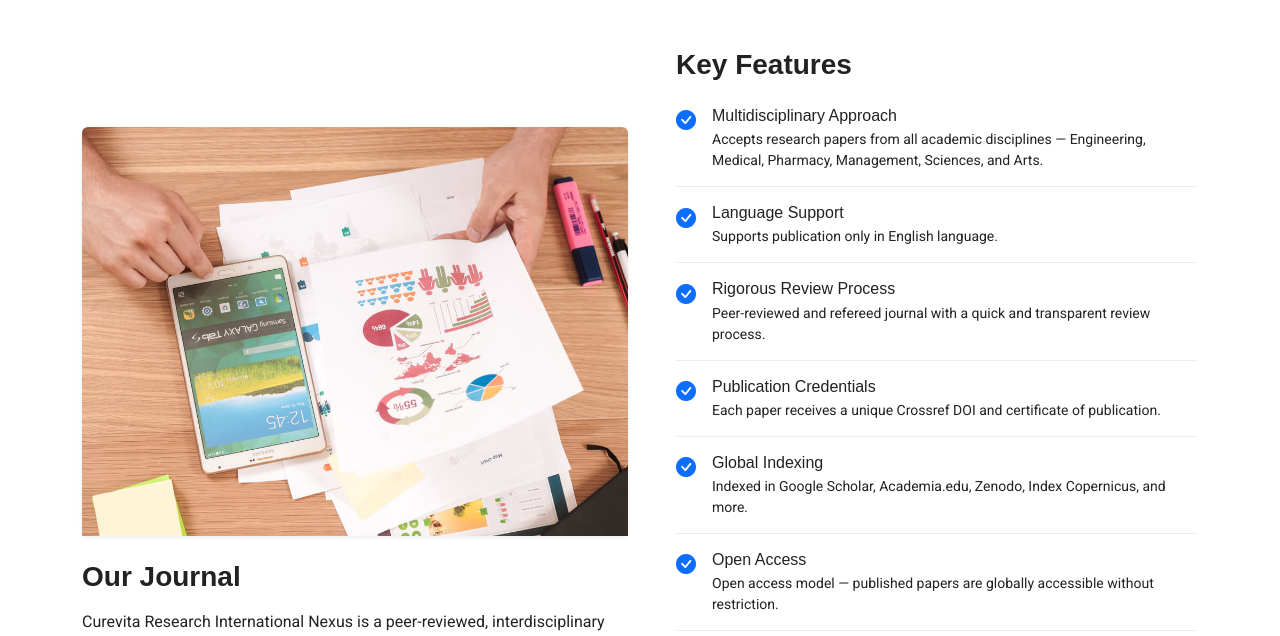
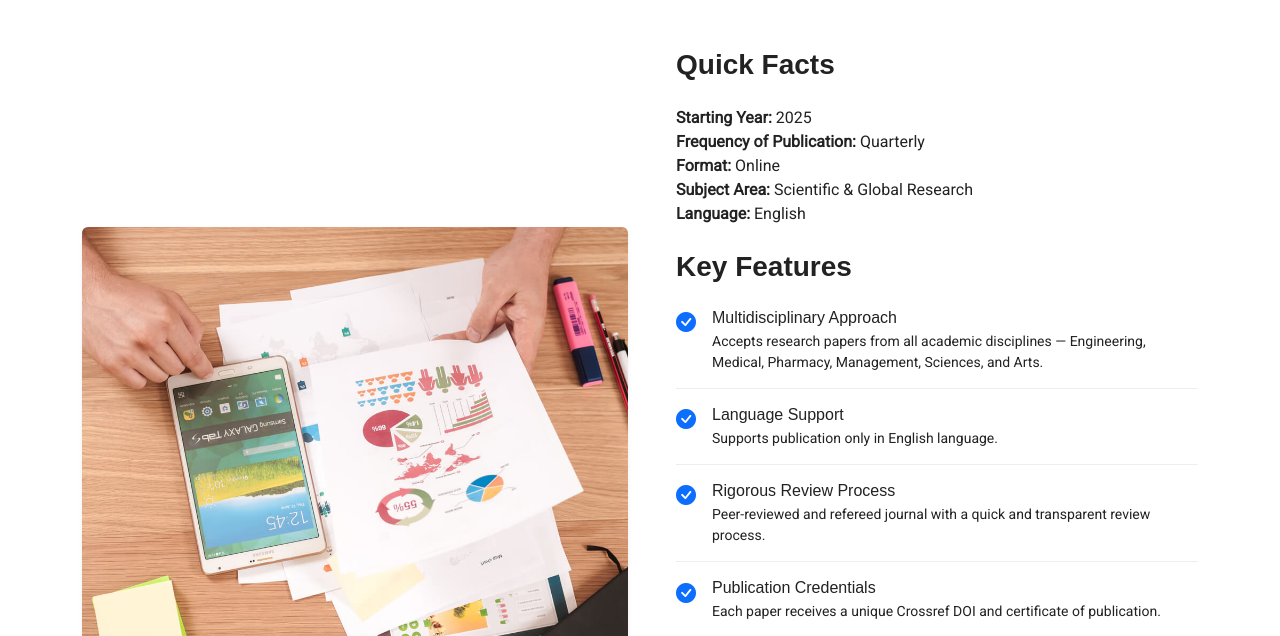
Before and after one commit to shah5fahad/crin_project, a Flask app: page /about in a window 1280 px wide. Shown: the part 506-1142 px from the top of the page. Run offline with Flask 3, Linux system fonts and the light colour scheme; some libraries are stand-ins or nearby versions.

Commit message:
Update paper doc

```diff
--- a/main_app/templates/about.html
+++ b/main_app/templates/about.html
@@ -53,6 +53,16 @@
             <!-- Right Column -->
             <div class="col-lg-6" data-aos="fade-up" data-aos-delay="150">
                 <div class="ps-lg-4">
+                    <h3 class="h4 mb-4">Quick Facts</h3>
+
+                    <ul class="list-unstyled mb-4">
+                        <li><strong>Starting Year:</strong> 2025</li>
+                        <li><strong>Frequency of Publication:</strong> Quarterly</li>
+                        <li><strong>Format:</strong> Online</li>
+                        <li><strong>Subject Area:</strong> Scientific &amp; Global Research</li>
+                        <li><strong>Language:</strong> English</li>
+                    </ul>
+
                     <h3 class="h4 mb-4">Key Features</h3>
 
                     <div class="features-list">
--- a/main_app/templates/base.html
+++ b/main_app/templates/base.html
@@ -123,8 +123,9 @@
                         <div class="dropdown-content">Author Guidelines ▾</div>
                         <ul class="dropdown-contents">
                            <div class="text-danger text-center">Download</div><hr>
+                           <li><a href="/static/assets/pdf/CRIN_Paper_template.docx" download>Paper Template</a></li>
                            <li><a href="/static/assets/pdf/CRIN_Copyright_Transfer_Form.docx" download>Copyright Transfer Form</a></li>
-                           <li><a href="/static/assets/pdf/CRIN Paper template.docx" download>Paper Template</a></li>
+                           <li><a href="/static/assets/pdf/Sample_Research_Article.docx" download>Sample Research Article</a></li>
                         </ul>
                      </li>
                      <li><a href="/home#testimonials">Editor</a></li>
@@ -196,9 +197,9 @@
                </div>
 
                <div
-                  class="col-lg-3 col-md-12 footer-contact text-center text-md-start"
+                  class="col-lg-3 col-md-12 footer-   contact text-center text-md-start"
                >
-                  <h4>Contact Us</h4>
+                  <h4>Address</h4>
                   <p>4/21 LIG, Informal Sector, Vidya Nagar, Bhopal, MP, India</p>
                   <p class="mt-4">
                       <a href="tel:+917987082627"><i class="fa-solid fa-phone me-2"></i> +91 79870 82627</a>
```
Also changed, not shown: 4 other files.
